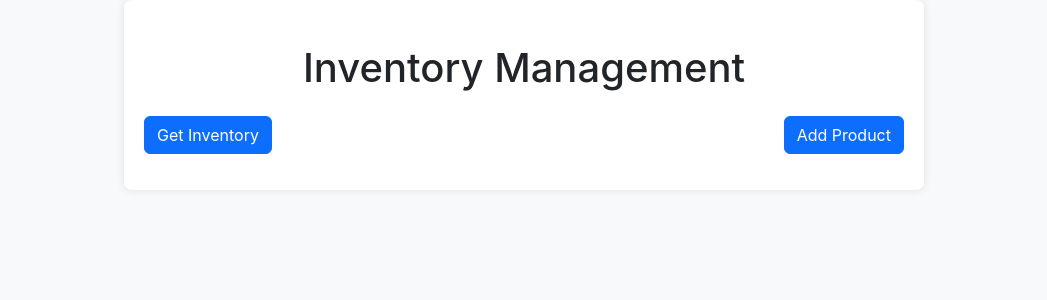
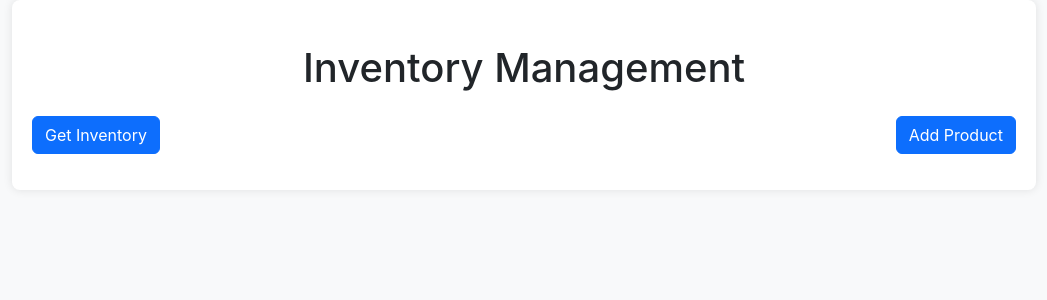
Before and after one commit to thisisrv/dukan-frontend, a React (Create React App) app: page /inventory in a window 1280 px wide. Shown: the top 300 px of the page, without its empty margins (116-1163 px from the left). Built offline with nearby package versions, Linux system fonts and the light colour scheme.

Commit message:
Updated files

```diff
--- a/src/App.css
+++ b/src/App.css
@@ -4,7 +4,7 @@ body {
 }
 
 .container {
-  max-width: 800px;
+  max-width: 80%;
   margin: 0 auto;
   padding: 20px;
   background-color: #fff;
--- a/src/App.js
+++ b/src/App.js
@@ -1,5 +1,5 @@
 // App.js
-import React, { useState } from 'react';
+import React from 'react';
 import './App.css';
 import Inventory from './components/inventory';
 import Sales from './components/sales';
@@ -22,7 +22,7 @@ function App() {
 
   return (
   <Router>
-      <div className="container">
+      <div className="container" >
 
         <Routes>
           <Route path="/inventory/" Component={Inventory}></Route>
--- a/src/components/InventoryTable.jsx
+++ b/src/components/InventoryTable.jsx
@@ -3,7 +3,7 @@ import React from 'react';
 
 function InventoryTable({ data }) {
   return (
-    <div className="table-responsive">
+    <div className="table-responsive container">
       <h2 className="mb-4">Inventory</h2>
       <table className="table table-striped table-bordered">
         <thead className="thead-dark">
@@ -13,6 +13,7 @@ function InventoryTable({ data }) {
             <th>Quantity</th>
             <th>Cost Price</th>
             <th>Selling Price</th>
+            <th>Profit</th>
           </tr>
         </thead>
         <tbody>
@@ -21,8 +22,9 @@ function InventoryTable({ data }) {
               <td>{item._id}</td>
               <td>{item.name}</td>
               <td>{item.quantity}</td>
-              <td>Rs{item.cost_price.toFixed(2)}</td>
-              <td>Rs{item.selling_price.toFixed(2)}</td>
+              <td>Rs {item.cost_price.toFixed(2)}</td>
+              <td>Rs {item.selling_price.toFixed(2)}</td>
+              <td>Rs {item.selling_price.toFixed(2) - item.cost_price.toFixed(2)}</td>
             </tr>
           ))}
         </tbody>
```
